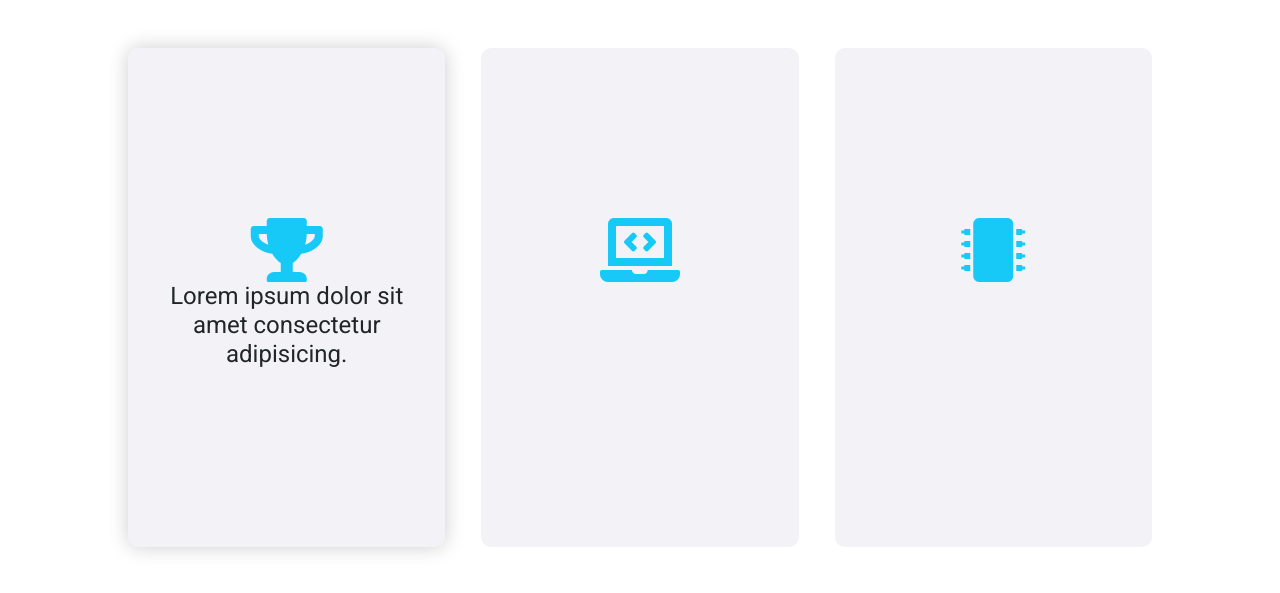
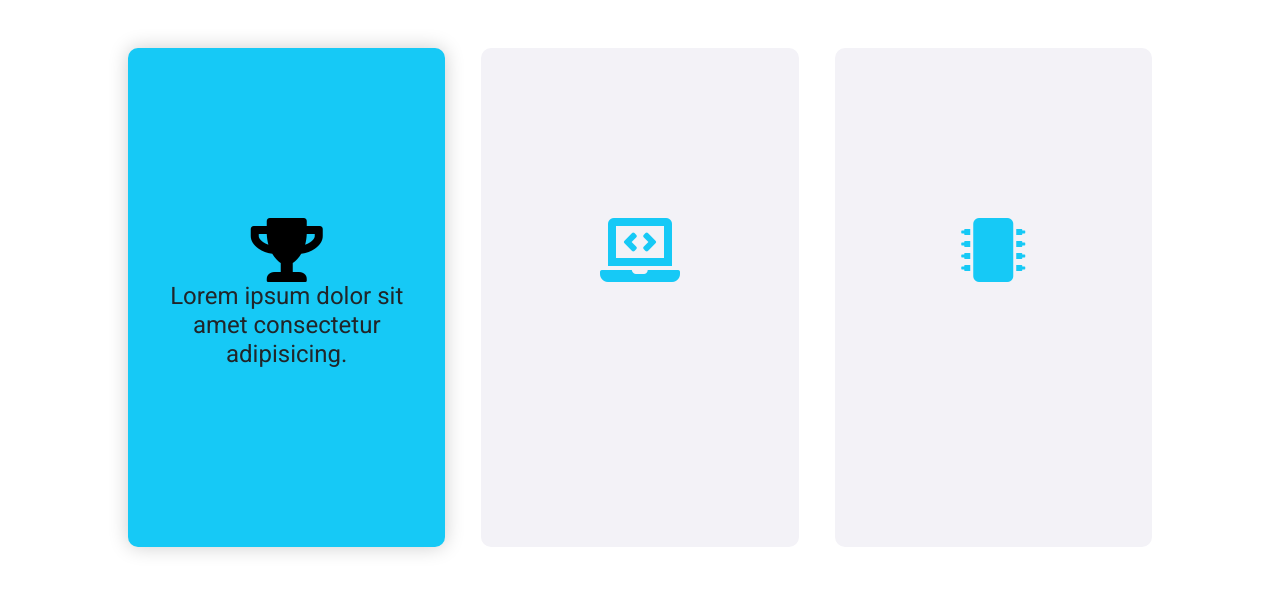
Before and after one commit to MrugalDudhbade/PRojEcT, a plain HTML site: page index.html in a window 1280 px wide. In both pictures the pointer is over the element "Lorem ipsum dolor sit amet consectetur adipisicing.". Shown: the part 1762-2355 px from the top of the page. Drawn offline with nearby package versions, Linux system fonts and the light colour scheme; a web font is replaced by a local one.

Commit message:
Final Changes of Branch Safe

```diff
--- a/css/style.css
+++ b/css/style.css
@@ -248,7 +248,13 @@ p{
 .work-indv:hover h4{
     opacity: 100%;
     transition: 0.5s;
+
+
     /* color: blanchedalmond; */
+}
+
+.work-indv:hover{
+    background: #16c9f6;
 }
 
 .fas fa-microchip{
@@ -256,6 +262,10 @@ p{
 }
 .fa-color{
 color: #16c9f6;
+}
+.work-indv:hover .fa-color{
+    color: black;
+    transition: 0.5;
 }
 
 /* *********************ACHIEVEMENT SECTION ENDS************** */
```
